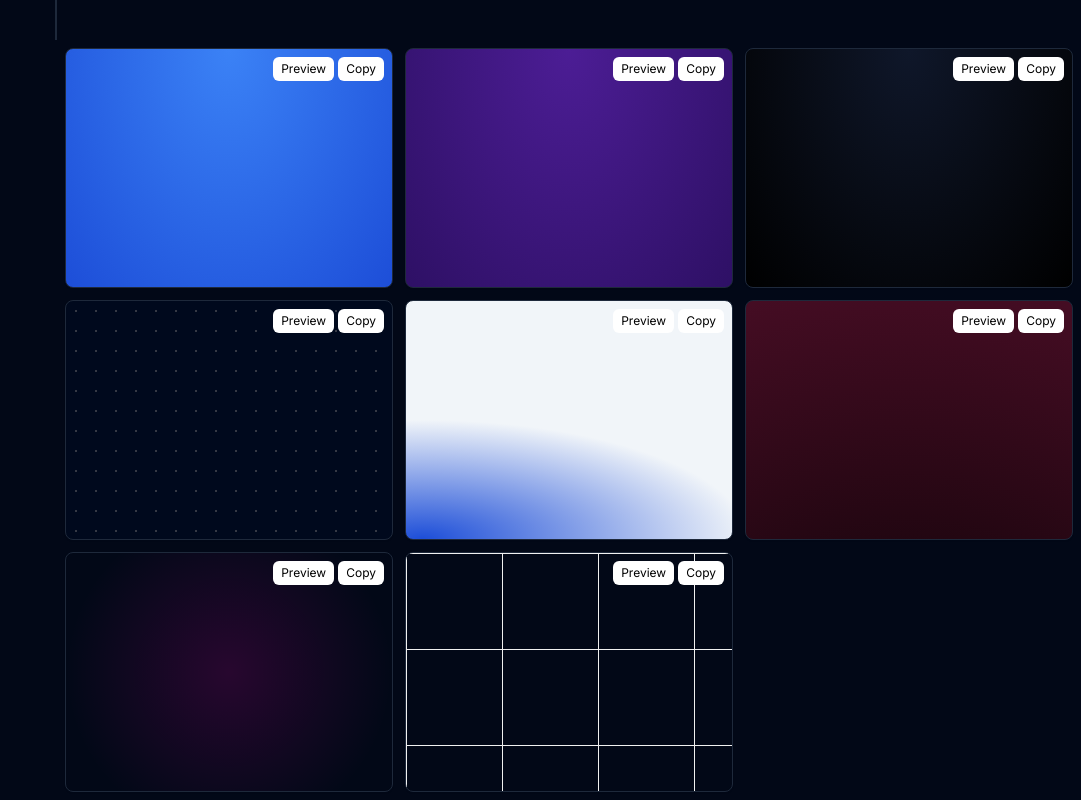
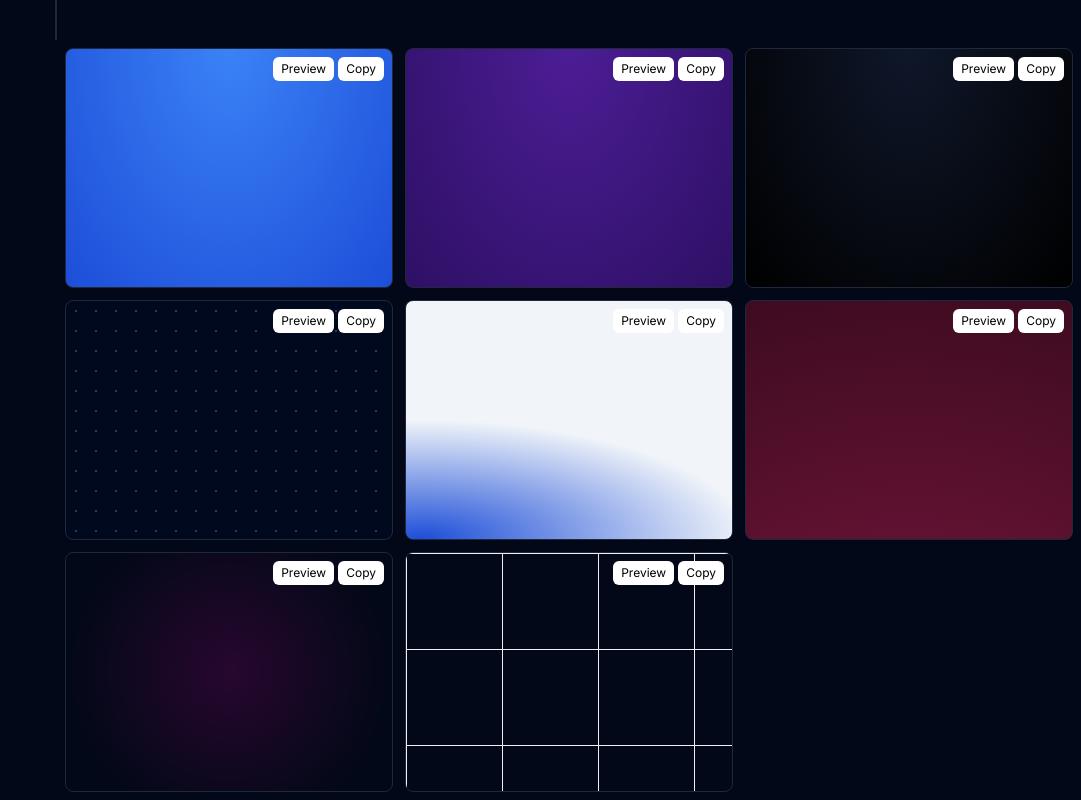
Before and after one commit to faisal004/BG, a Next.js app: page /background in a window 1280 px wide. Shown: the part 760-1560 px from the top of the page, without its empty margins (199-1280 px from the left). Built offline with nearby package versions, Linux system fonts and the light colour scheme.

Commit message:
added : new color

```diff
--- a/app/(main)/background/page.tsx
+++ b/app/(main)/background/page.tsx
@@ -2,7 +2,7 @@ import BackgroundColorCard from './_components/background-card'
 
 const Background = () => {
   return (
-    <div className="flex flex-col items-center justify-center w-full  ">
+    <div className="flex flex-col items-center justify-center w-full   ">
       <div className="flex items-center justify-center h-screen md:text-5xl text-3xl text-center p-3 font-semibold tracking-wider">
         Collection of different background color and also you can make one of
         you own
@@ -11,12 +11,12 @@ const Background = () => {
         <BackgroundColorCard bg="bg-[radial-gradient(ellipse_at_top,_var(--tw-gradient-stops))] from-blue-500 to-blue-700" />
         <BackgroundColorCard bg="bg-[radial-gradient(ellipse_at_top,_var(--tw-gradient-stops))] from-violet-900 to-violet-950" />
         <BackgroundColorCard bg="bg-[radial-gradient(ellipse_at_top,_var(--tw-gradient-stops))] from-slate-900 to-black text-white" />
-        <BackgroundColorCard bg="bg-[radial-gradient(#ffffff33_1px,#00091d_1px)] bg-[size:20px_20px]" />
+        <BackgroundColorCard bg="bg-[radial-gradient(#ffffff33_1px,#00091d_1px)] bg-[size:20px_20px] text-white" />
         <BackgroundColorCard bg="bg-[radial-gradient(100%_50%_at_5%_100%,_var(--tw-gradient-stops))] from-blue-700 to-slate-100 text-black" />
-        <BackgroundColorCard bg="bg-[radial-gradient(circle_1000px_at_50%_500px,_var(--tw-gradient-stops))] from-black to-pink-900 text-white" />
+        <BackgroundColorCard bg="bg-[radial-gradient(circle_1000px_at_50%_500px,_var(--tw-gradient-stops))] from-pink-900 to-black text-white" />
         <BackgroundColorCard bg="bg-[radial-gradient(circle_farthest-side,rgba(255,0,182,.15),rgba(255,255,255,0))]" />
         <BackgroundColorCard bg="bg-[linear-gradient(to_right,#f0f0f0_1px,transparent_1px),linear-gradient(to_bottom,#f0f0f0_1px,transparent_1px)] bg-[size:6rem_6rem] " />
-        {/* <BackgroundColorCard bg="bg-[radial-gradient(circle_800px_at_50%_200px,#d5c5ff,transparent)] " /> */}
+        {/* <BackgroundColorCard bg="bg-[linear-gradient(to_right,#4f4f4f2e_1px,transparent_1px),linear-gradient(to_bottom,#4f4f4f2e_1px,transparent_1px)] bg-[size:14px_24px] [mask-image:radial-gradient(ellipse_60%_50%_at_50%_0%,#000_70%,transparent_100%)] " /> */}
       </div>
     </div>
   )
```
